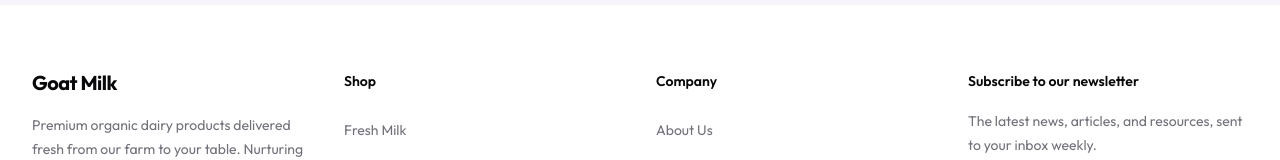
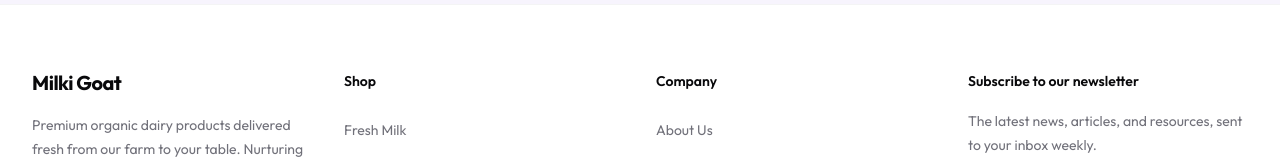
Before and after one commit to fatah6969/milkgoats, a Next.js app: page / in a window 1280 px wide. Shown: the part 5297-5457 px from the top of the page. Built offline with nearby package versions, Linux system fonts and the light colour scheme.

Commit message:
Update Footer.tsx

```diff
--- a/src/components/layout/Footer.tsx
+++ b/src/components/layout/Footer.tsx
@@ -9,7 +9,7 @@ export function Footer() {
             <div className="container mx-auto max-w-7xl px-4 sm:px-6 lg:px-8">
                 <div className="grid grid-cols-1 gap-8 lg:grid-cols-4">
                     <div>
-                        <span className="text-xl font-bold tracking-tight">Goat Milk</span>
+                        <span className="text-xl font-bold tracking-tight">Milki Goat</span>
                         <p className="mt-4 text-sm leading-6 text-muted-foreground">
                             Premium organic dairy products delivered fresh from our farm to your table. Nurturing nature since 2010.
                         </p>
```
